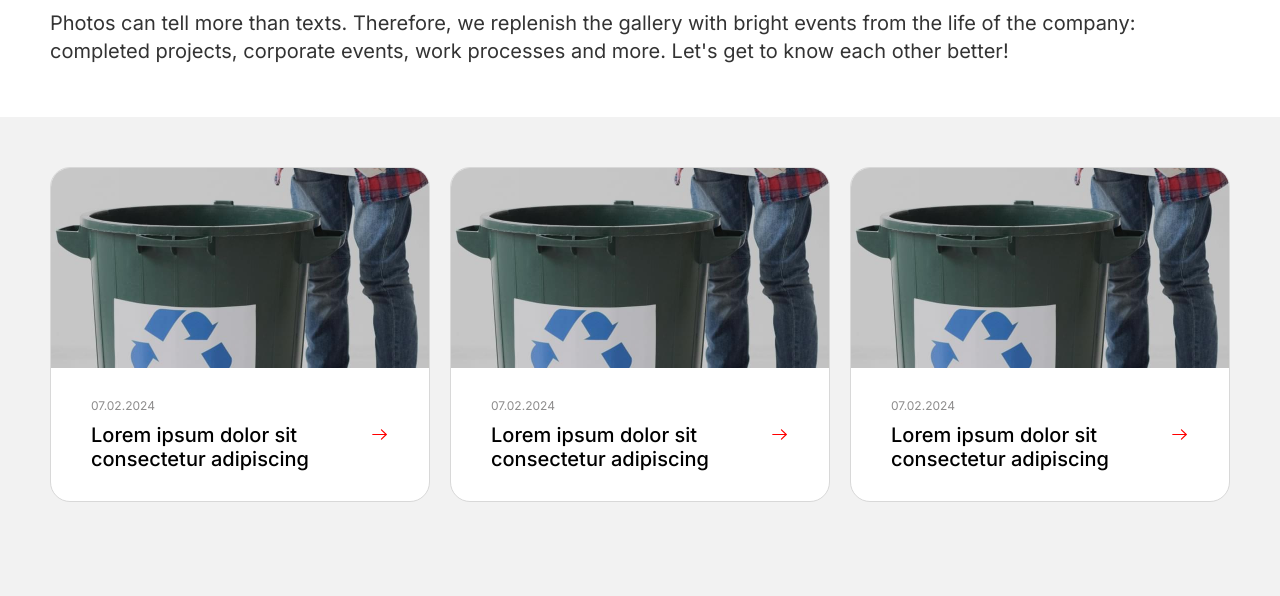
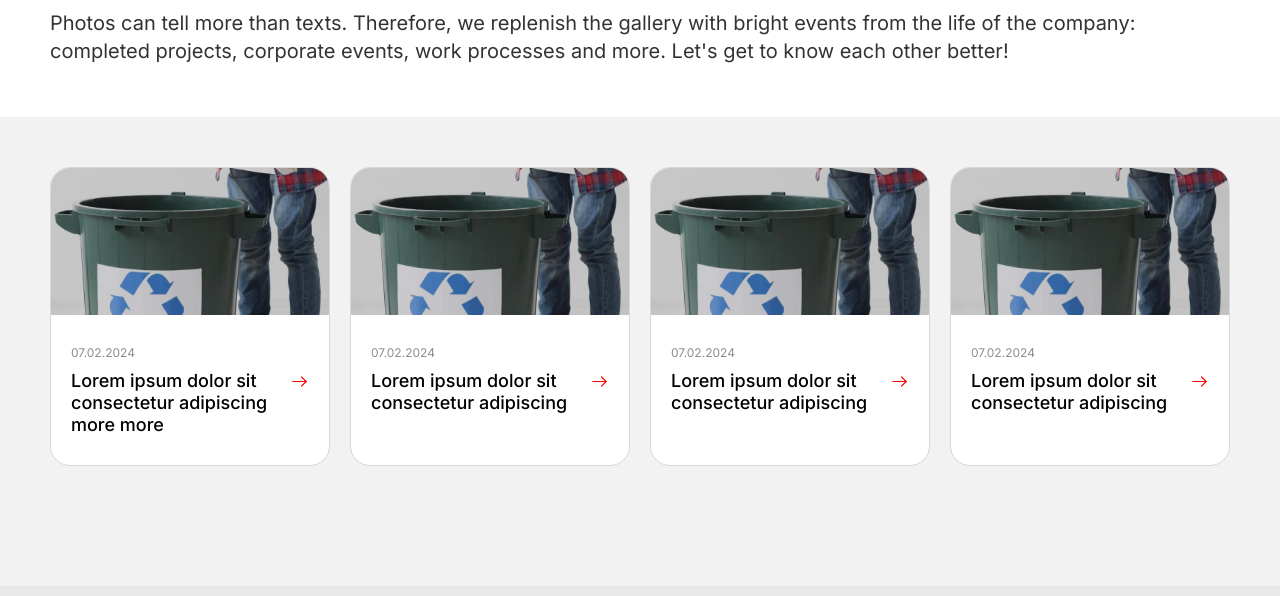
Before and after one commit to a-glkn/iplast, a website: page app/gallery.html in a window 1280 px wide. Shown: the part 356-952 px from the top of the page. Drawn offline with nearby package versions, Linux system fonts and the light colour scheme; files that its build step writes are made by us from their sources; files whose address does not match are found by name.

Commit message:
gallery grid

```diff
--- a/app/gallery.html
+++ b/app/gallery.html
@@ -29,7 +29,18 @@
 <section class="section-gallery bg-grey">
 	<div class="container">
 		<div class="row">
-			<div class="col-lg-4">
+			<div class="col-xl-3 col-lg-6 col-gal">
+				<a href="#" class="gal">
+					<div class="gal__img">
+						<img src="images/dist/gg.jpg" alt="">
+					</div>
+
+					<div class="gal__date">07.02.2024</div>
+					<div class="gal__title">Lorem ipsum dolor sit consectetur adipiscing more more</div>
+				</a>
+			</div>
+
+			<div class="col-xl-3 col-lg-6 col-gal">
 				<a href="#" class="gal">
 					<div class="gal__img">
 						<img src="images/dist/gg.jpg" alt="">
@@ -40,7 +51,7 @@
 				</a>
 			</div>
 
-			<div class="col-lg-4">
+			<div class="col-xl-3 col-lg-6 col-gal">
 				<a href="#" class="gal">
 					<div class="gal__img">
 						<img src="images/dist/gg.jpg" alt="">
@@ -51,7 +62,7 @@
 				</a>
 			</div>
 
-			<div class="col-lg-4">
+			<div class="col-xl-3 col-lg-6 col-gal">
 				<a href="#" class="gal">
 					<div class="gal__img">
 						<img src="images/dist/gg.jpg" alt="">
--- a/app/styles/sass/blocks/_general.sass
+++ b/app/styles/sass/blocks/_general.sass
@@ -928,14 +928,14 @@ a.btn
     display: block
     text-decoration: none
     overflow: hidden
-    padding-bottom: 30px
+    height: 100%
     &__img
         img
             max-width: 100%
             height: auto
     &__date
-        padding-left: 40px
-        padding-right: 40px
+        padding-left: 20px
+        padding-right: 20px
         font-style: normal
         font-weight: 400
         font-size: 12px
@@ -945,20 +945,21 @@ a.btn
 
     &__title
         margin-top: 10px
-        padding-left: 40px
-        padding-right: 70px
+        padding-left: 20px
+        padding-right: 50px
         font-style: normal
         font-weight: 500
-        font-size: 20px
+        font-size: 18px
         line-height: 1.2
         color: #000000
         min-height: 2.4em
         position: relative
         transition: .3s ease
+        margin-bottom: 30px
         &:after
             position: absolute
             top: 2px
-            right: 40px
+            right: 20px
             content: ''
             display: block
             width: 19px
--- a/app/styles/sass/main.sass
+++ b/app/styles/sass/main.sass
@@ -291,16 +291,19 @@
             max-width: 100%
             height: auto
             top: 0
+            margin-bottom: 0 !important
 
     .swiper-thumb
-        margin-top: 50px
+        margin-top: 20px
         .swiper-slide
             height: 228px
             padding: 0
             overflow: hidden !important
 .section-gallery
     padding-top: 50px
-    padding-bottom: 150px
+    padding-bottom: 100px
+    .col-gal
+        margin-bottom: 20px
 
 .main
     padding-top: 50px
@@ -883,8 +886,6 @@
 
     .section-gallery
         padding-bottom: 70px
-        .gal
-            margin-bottom: 30px
 
     .list, .typo ul
         li
```
Also changed, not shown: app/css/app.min.css, dist/css/app.min.css, dist/gallery.html.
